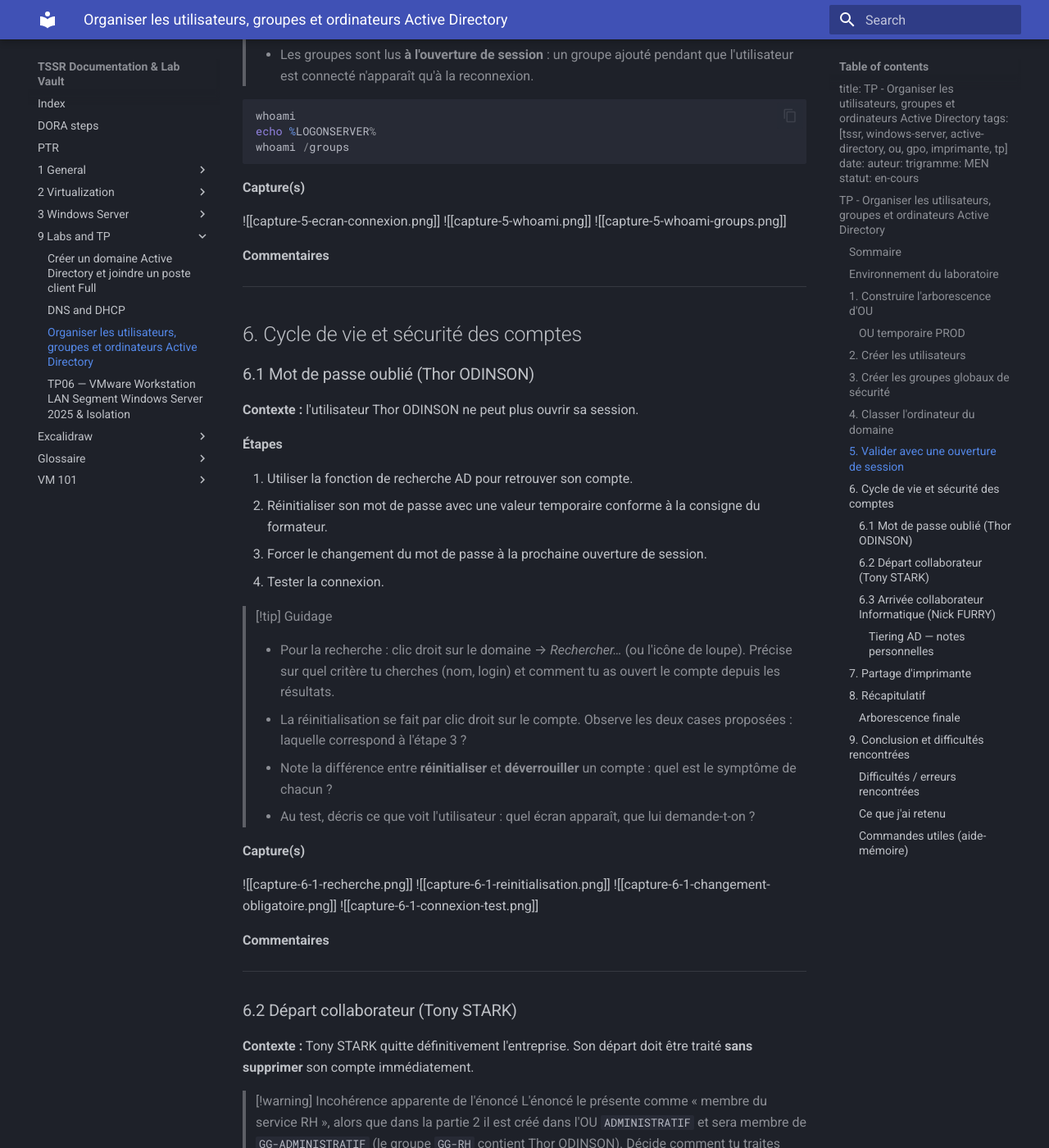
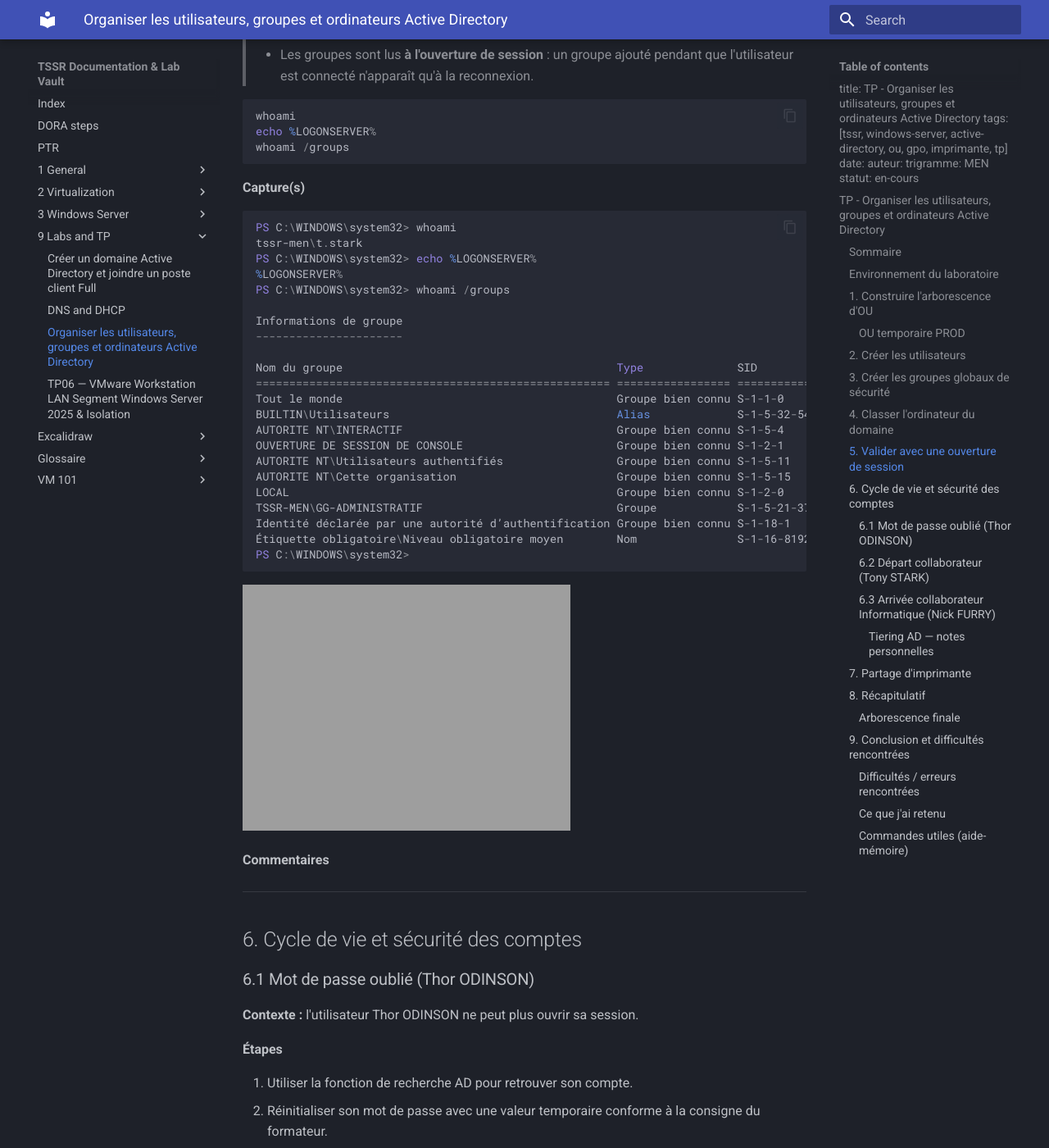
Before and after one commit to Natalshadow/TSSR_Doc, an MkDocs documentation site: the page built from docs/9-Labs and TP/Organiser les utilisateurs, groupes et ordinateurs Active Directory.md, in a window 1280 px wide and 1400 px high, scrolled down 10647 px. Shown: the whole window at 82% size. Built offline with MkDocs 1.6.1 and Material for MkDocs 9.7.7, drawn with Linux system fonts in a browser that asks for light colours; some of the changed text lies outside the part shown.

Commit message:
vault backup: 2026-10-07 10:23:11

````diff
--- a/docs/9-Labs and TP/Organiser les utilisateurs, groupes et ordinateurs Active Directory.md
+++ b/docs/9-Labs and TP/Organiser les utilisateurs, groupes et ordinateurs Active Directory.md
@@ -205,12 +205,12 @@
 3. Vérifier que le domaine authentifie correctement l'utilisateur.
 4. Vérifier l'appartenance au bon groupe.
 
-|Élément|Valeur|
-|---|---|
-|Utilisateur testé||
-|Identifiant saisi (format)||
-|Session ouverte ?||
-|Groupe attendu||
+| Élément                    | Valeur           |
+| -------------------------- | ---------------- |
+| Utilisateur testé          | t.stark          |
+| Identifiant saisi (format) | TSSR-MEN\t.stark |
+| Session ouverte ?          | Oui              |
+| Groupe attendu             | Oui              |
 
 > [!tip] Guidage
 >
@@ -227,8 +227,31 @@
 ```
 
 **Capture(s)**
+``` powershell
+PS C:\WINDOWS\system32> whoami
+tssr-men\t.stark
+PS C:\WINDOWS\system32> echo %LOGONSERVER%
+%LOGONSERVER%
+PS C:\WINDOWS\system32> whoami /groups
 
-![[capture-5-ecran-connexion.png]] ![[capture-5-whoami.png]] ![[capture-5-whoami-groups.png]]
+Informations de groupe
+----------------------
+
+Nom du groupe                                         Type              SID                                            Attributs
+===================================================== ================= ============================================== ====================================================
+Tout le monde                                         Groupe bien connu S-1-1-0                                        Groupe obligatoire, Activé par défaut, Groupe activé
+BUILTIN\Utilisateurs                                  Alias             S-1-5-32-545                                   Groupe obligatoire, Activé par défaut, Groupe activé
+AUTORITE NT\INTERACTIF                                Groupe bien connu S-1-5-4                                        Groupe obligatoire, Activé par défaut, Groupe activé
+OUVERTURE DE SESSION DE CONSOLE                       Groupe bien connu S-1-2-1                                        Groupe obligatoire, Activé par défaut, Groupe activé
+AUTORITE NT\Utilisateurs authentifiés                 Groupe bien connu S-1-5-11                                       Groupe obligatoire, Activé par défaut, Groupe activé
+AUTORITE NT\Cette organisation                        Groupe bien connu S-1-5-15                                       Groupe obligatoire, Activé par défaut, Groupe activé
+LOCAL                                                 Groupe bien connu S-1-2-0                                        Groupe obligatoire, Activé par défaut, Groupe activé
+TSSR-MEN\GG-ADMINISTRATIF                             Groupe            S-1-5-21-3751794092-3013587998-2465217153-1113 Groupe obligatoire, Activé par défaut, Groupe activé
+Identité déclarée par une autorité d’authentification Groupe bien connu S-1-18-1                                       Groupe obligatoire, Activé par défaut, Groupe activé
+Étiquette obligatoire\Niveau obligatoire moyen        Nom               S-1-16-8192
+PS C:\WINDOWS\system32>
+```
+![](attachments/Pasted%20image%2020261007101642.png)
 
 **Commentaires**
 
@@ -256,7 +279,7 @@
 
 **Capture(s)**
 
-![[capture-6-1-recherche.png]] ![[capture-6-1-reinitialisation.png]] ![[capture-6-1-changement-obligatoire.png]] ![[capture-6-1-connexion-test.png]]
+![](attachments/Pasted%20image%2020261007102149.png) ![](attachments/Pasted%20image%2020261007102209.png)
 
 **Commentaires**
 
````
Also changed, not shown: docs/.obsidian/workspace.json, docs/9-Labs and TP/attachments/Pasted image 20261007102149.png (added), docs/9-Labs and TP/attachments/Pasted image 20261007102209.png (added), 1 other file.
